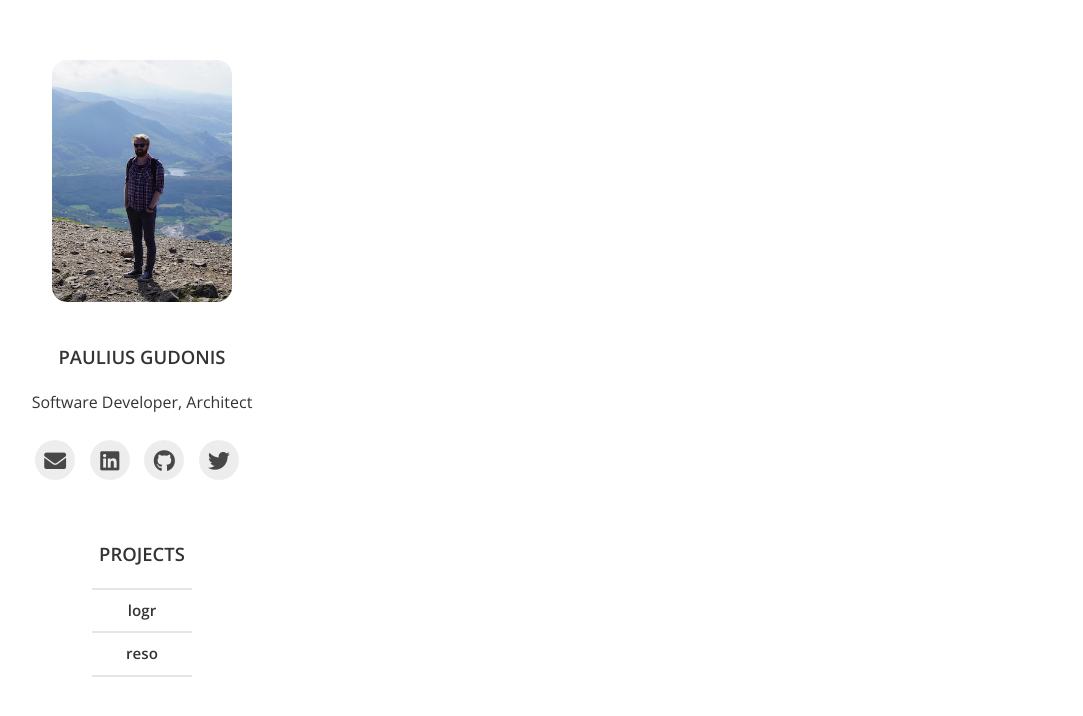
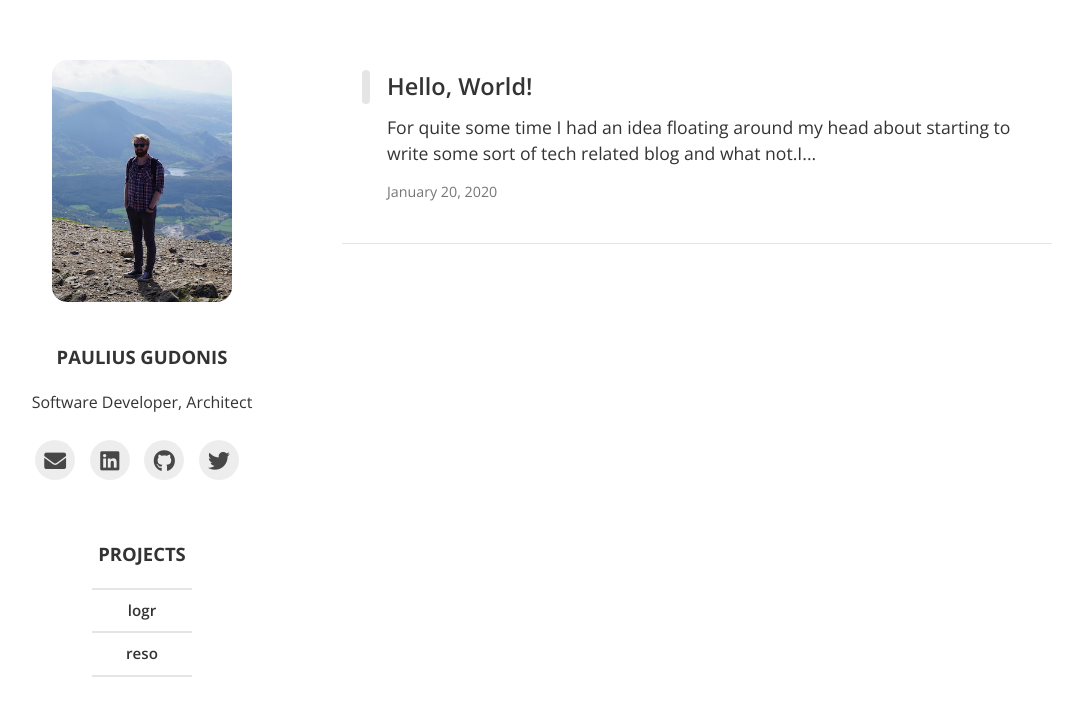
Before and after one commit to nakkht/pgu.dev, a Jekyll site: the page built from index.html, in a window 1280 px wide. Shown: the top 716 px of the page, without its empty margins (128-1211 px from the left). Built offline with Jekyll 4.4.1, drawn with Linux system fonts in a browser that asks for light colours; nearby versions of some CDN libraries; the list of posts is cut into pages by our own code.

Commit message:
Added first post Removed disqus related parts

```diff
--- a/_includes/head.html
+++ b/_includes/head.html
@@ -9,7 +9,7 @@
   <link rel="stylesheet" href="https://use.fontawesome.com/releases/v5.9.0/css/all.css"
     integrity="sha384-i1LQnF23gykqWXg6jxC2ZbCbUMxyw5gLZY6UiUS98LYV5unm8GWmfkIS6jqJfb4E" crossorigin="anonymous">
 
-  <link href="https://fonts.googleapis.com/css?family=Open+Sans:400,600,300" rel="stylesheet" type="text/css">
+  <link href="//fonts.googleapis.com/css?family=Open+Sans:400,600,700" rel="stylesheet" type="text/css">
 
   <!-- CSS -->
   <link rel="stylesheet" href="{{ '/assets/css/main.css' | relative_url }}">
--- /dev/null
+++ b/_posts/2020-01-20-hello-world.md
@@ -0,0 +1,15 @@
+---
+layout: post
+title: Hello, World!
+subtitle: Tech-focused tech blog
+author: Paulius Gudonis
+---
+
+For quite some time I had an idea floating around my head about starting to write some sort of tech related blog and what not.
+I guess it is time. Consider this a "Hello, World!".
+
+<br>
+
+The intention is to write anything related to Android (Java/Kotlin), iOS (Swift) and perhaps soon - Rust.
+Honestly, anything that I might find interesting in the tech world.
+Meanwhile, random everyday thoughts will appear on <a href="https://twitter.com/nakkht">Twitter</a>.
```
Also changed, not shown: _drafts/hello-world.md (deleted, +0 -9 lines), _includes/disqus.html (deleted, +0 -10 lines), _layouts/post.html (+0 -9 lines).
